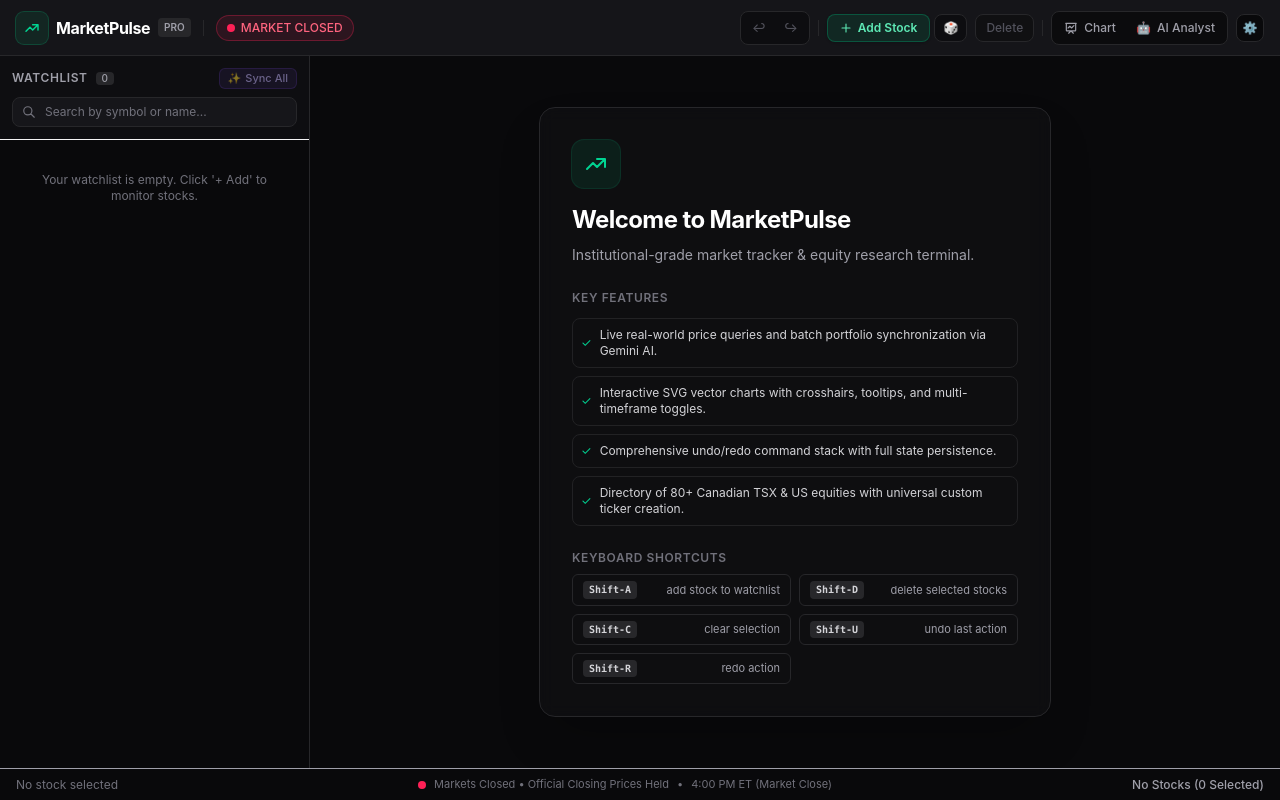
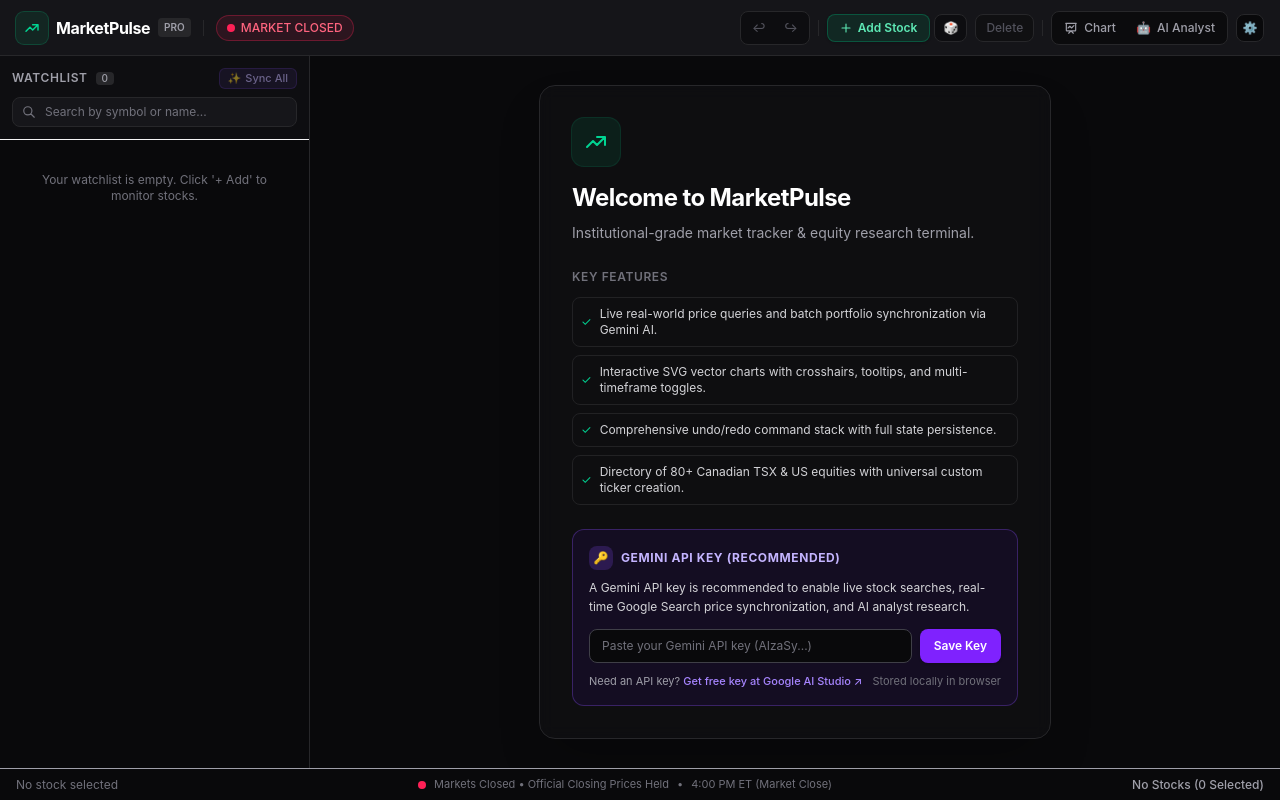
Before and after one commit to Tofaluu/market-pulse, a Preact app: page / in a window 1280 px wide. Built offline with nearby package versions, Linux system fonts and the light colour scheme.

Commit message:
Replace homepage shortcuts section with recommended Gemini API key input

```diff
--- a/src/components/Instructions.tsx
+++ b/src/components/Instructions.tsx
@@ -1,6 +1,8 @@
 // Instruction and multi-select overview panels.
+import { useState } from "preact/hooks";
 import { MULTI_SELECT_TEXT, WELCOME_TEXT } from "../constants";
 import { formatPercentChange, formatPrice } from "../format";
+import { clearGeminiApiKey, getGeminiApiKey, setGeminiApiKey } from "../services/gemini";
 import { store } from "../state";
 
 type InstructionsProps = {
@@ -8,6 +10,33 @@
 };
 
 export function Instructions({ multi }: InstructionsProps) {
+  const [apiKey, setApiKey] = useState(getGeminiApiKey());
+  const [isSaved, setIsSaved] = useState(false);
+  const [showKey, setShowKey] = useState(false);
+  const [isKeyConfigured, setIsKeyConfigured] = useState(Boolean(getGeminiApiKey().trim()));
+
+  const handleSaveKey = () => {
+    const trimmed = apiKey.trim();
+    if (trimmed) {
+      setGeminiApiKey(trimmed);
+      setIsKeyConfigured(true);
+      setIsSaved(true);
+      setTimeout(() => setIsSaved(false), 2000);
+    } else {
+      clearGeminiApiKey();
+      setApiKey("");
+      setIsKeyConfigured(false);
+      setIsSaved(false);
+    }
+  };
+
+  const handleClearKey = () => {
+    clearGeminiApiKey();
+    setApiKey("");
+    setIsKeyConfigured(false);
+    setIsSaved(false);
+  };
+
   const selectedSymbols = Array.from(store.selectedSymbols.value);
   const selectedStocks = store.stocks.value.filter((s) =>
     store.isSelected(s.symbol)
@@ -96,23 +125,89 @@
           </div>
         </div>
 
-        <div class="mt-6">
-          <div class="text-xs font-semibold uppercase tracking-wider text-zinc-500 mb-2">
-            Keyboard Shortcuts
+        {/* Gemini API Key Configuration Section (Recommended) */}
+        <div class="mt-6 rounded-xl border border-violet-500/30 bg-violet-950/20 p-4">
+          <div class="flex items-center justify-between">
+            <div class="flex items-center gap-2">
+              <span class="flex h-6 w-6 items-center justify-center rounded-lg bg-violet-500/20 text-violet-300 text-xs font-bold">
+                🔑
+              </span>
+              <span class="text-xs font-bold uppercase tracking-wider text-violet-300">
+                Gemini API Key (Recommended)
+              </span>
+            </div>
+            {isKeyConfigured && (
+              <span class="inline-flex items-center gap-1 rounded-md bg-emerald-500/10 border border-emerald-500/30 px-2 py-0.5 text-[11px] font-semibold text-emerald-400">
+                <span class="h-1.5 w-1.5 rounded-full bg-emerald-400" />
+                Configured
+              </span>
+            )}
           </div>
-          <div class="grid grid-cols-2 gap-2 text-xs">
-            {WELCOME_TEXT.shortcuts.map((sc) => {
-              const [key, desc] = sc.split(" - ");
-              return (
-                <div key={sc} class="flex items-center justify-between rounded-md bg-zinc-850/40 px-2.5 py-1.5 border border-zinc-800">
-                  <kbd class="rounded bg-zinc-800 px-1.5 py-0.5 text-[10px] font-bold text-zinc-300">
-                    {key}
-                  </kbd>
-                  <span class="text-zinc-400 text-[11px] truncate max-w-[120px]">{desc}</span>
-                </div>
-              );
-            })}
-          </div>
+
+          <p class="mt-2 text-xs text-zinc-300 leading-relaxed">
+            A Gemini API key is recommended to enable live stock searches, real-time Google Search price synchronization, and AI analyst research.
+          </p>
+
+          <form
+            onSubmit={(e) => {
+              e.preventDefault();
+              handleSaveKey();
+            }}
+            class="mt-3 space-y-2"
+          >
+            <div class="flex gap-2">
+              <div class="relative flex-1">
+                <input
+                  type={showKey ? "text" : "password"}
+                  value={apiKey}
+                  onInput={(e) => setApiKey((e.target as HTMLInputElement).value)}
+                  placeholder="Paste your Gemini API key (AIzaSy...)"
+                  class="w-full rounded-lg border border-zinc-700 bg-zinc-950 px-3 py-2 text-xs text-zinc-100 placeholder-zinc-500 focus:border-violet-500 focus:outline-none focus:ring-1 focus:ring-violet-500/40 transition pr-8"
+                />
+                {apiKey && (
+                  <button
+                    type="button"
+                    onClick={() => setShowKey(!showKey)}
+                    class="absolute right-2 top-2 text-[11px] text-zinc-400 hover:text-zinc-200"
+                    title={showKey ? "Hide key" : "Show key"}
+                  >
+                    {showKey ? "🙈" : "👁️"}
+                  </button>
+                )}
+              </div>
+              <button
+                type="submit"
+                class="rounded-lg bg-violet-600 px-3.5 py-2 text-xs font-semibold text-white shadow-sm hover:bg-violet-500 transition shrink-0"
+              >
+                {isSaved ? "Saved! ✓" : isKeyConfigured ? "Update Key" : "Save Key"}
+              </button>
+              {isKeyConfigured && (
+                <button
+                  type="button"
+                  onClick={handleClearKey}
+                  class="rounded-lg border border-zinc-700 bg-zinc-900 px-2.5 py-2 text-xs font-medium text-zinc-400 hover:border-rose-800 hover:text-rose-400 transition shrink-0"
+                  title="Remove stored API key"
+                >
+                  Clear
+                </button>
+              )}
+            </div>
+
+            <div class="flex items-center justify-between text-[11px] text-zinc-400 pt-0.5">
+              <span>
+                Need an API key?{" "}
+                <a
+                  href="https://aistudio.google.com/app/apikey"
+                  target="_blank"
+                  rel="noreferrer"
+                  class="font-medium text-violet-400 hover:text-violet-300 hover:underline"
+                >
+                  Get free key at Google AI Studio ↗
+                </a>
+              </span>
+              <span class="text-zinc-500">Stored locally in browser</span>
+            </div>
+          </form>
         </div>
 
         {store.stocks.value.length > 0 && (
```
